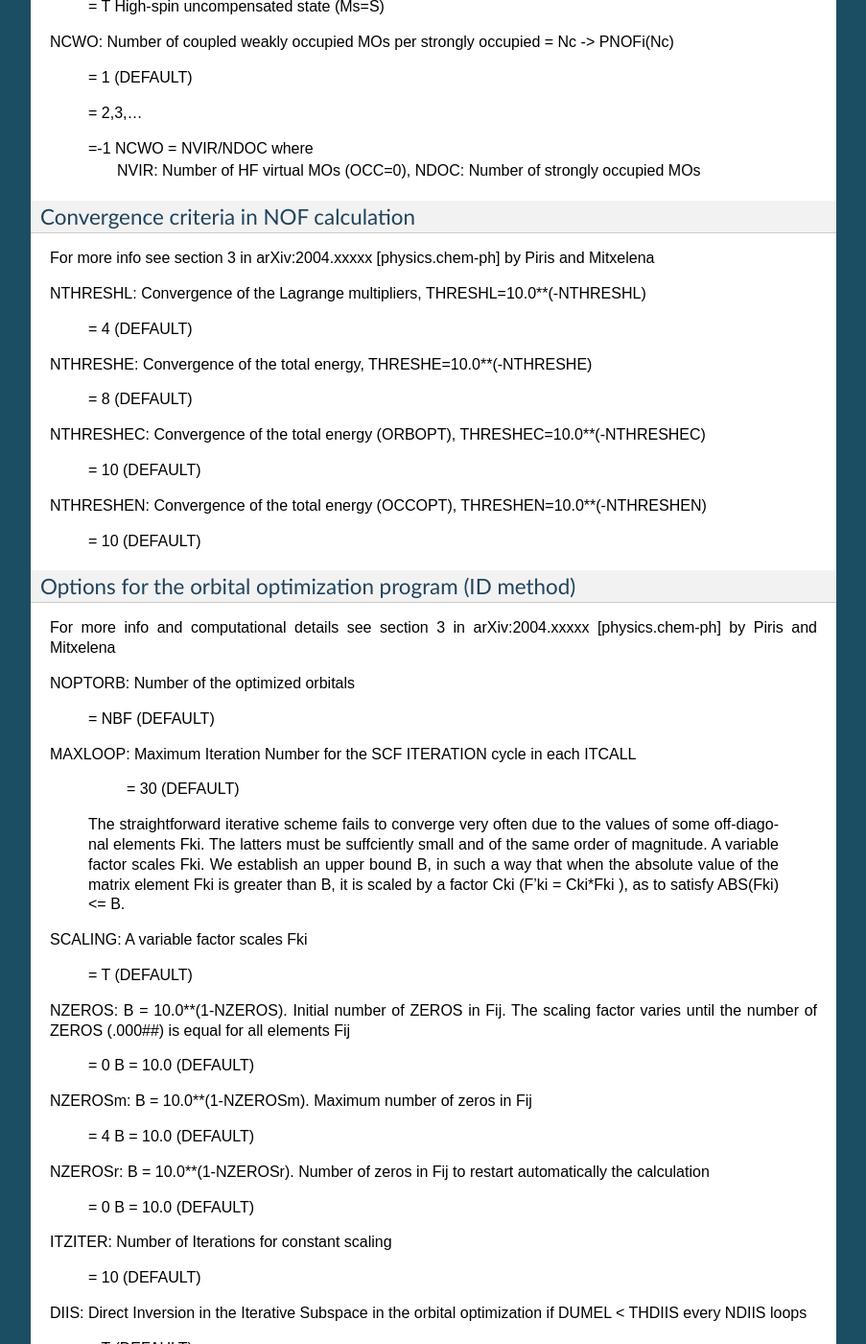
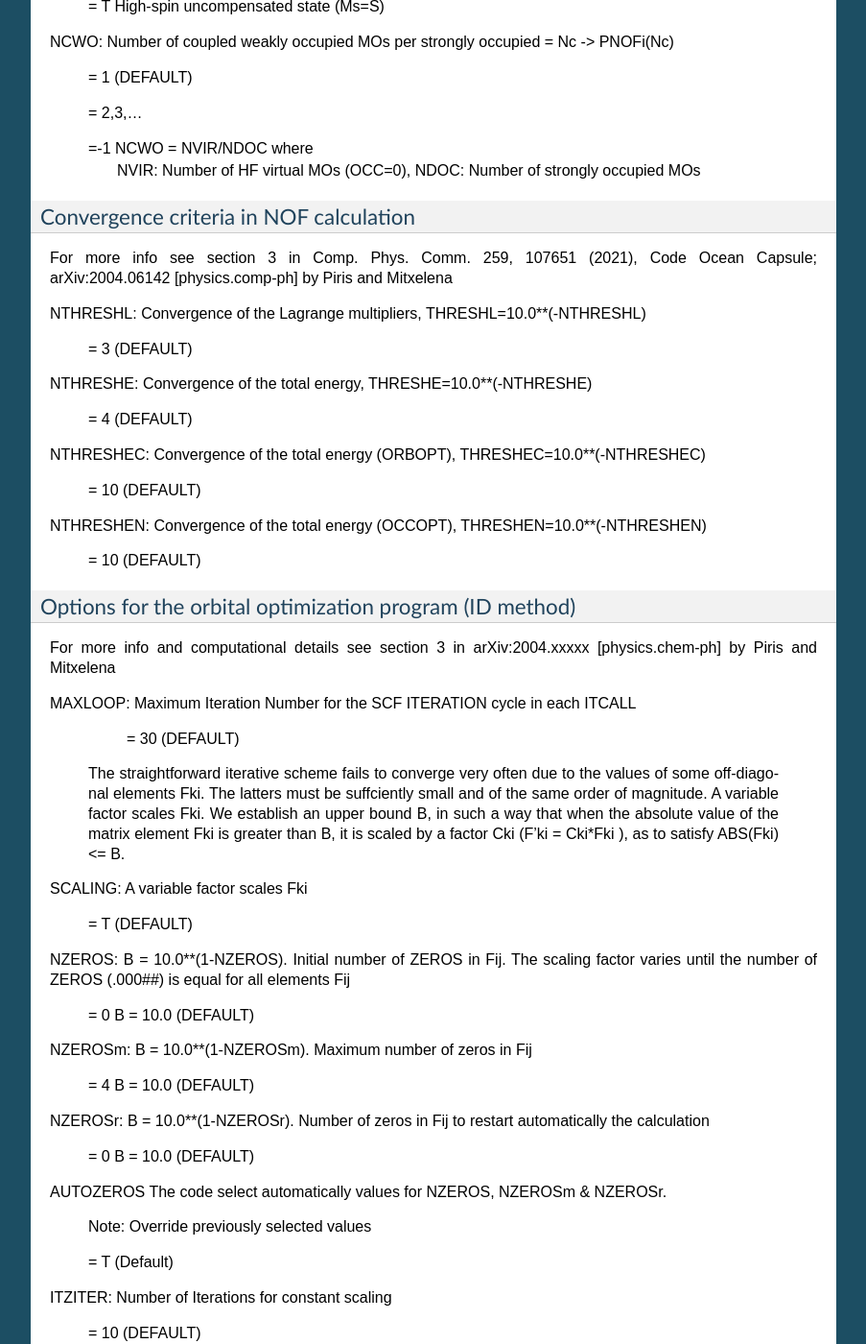
Before and after one commit to DoNOF/DoNOF-Documentation, a Sphinx documentation site: the page built from docs/input.rst, in a window 1280 px wide and 1400 px high, scrolled down 4190 px. Shown: the whole window at 96% size, without its empty margins (198-1101 px from the left). Built offline with Sphinx 7.4.7, drawn with Linux system fonts in a browser that asks for light colours; some of the changed text lies outside the part shown.

Commit message:
Update input.rst

```diff
--- a/docs/input.rst
+++ b/docs/input.rst
@@ -184,7 +184,7 @@
 
 NTHRESHEID          Convergence of the total energy, THRESHEID=10.0**(-NTHRESHEID)
 
-                      = 8      (DEFAULT)
+                      = 6      (DEFAULT)
 
 MAXITID             Maximum number of external iterations
 
@@ -234,15 +234,15 @@
 Convergence criteria in NOF calculation
 ^^^^^^^^^^^^^^^^^^^^^^^^^^^^^^^^^^^^^^^
 
-For more info see section 3 in arXiv:2004.xxxxx [physics.chem-ph] by Piris and Mitxelena
+For more info see section 3 in Comp. Phys. Comm. 259, 107651 (2021), Code Ocean Capsule; arXiv:2004.06142 [physics.comp-ph] by Piris and Mitxelena
 
 NTHRESHL:            Convergence of the Lagrange multipliers, THRESHL=10.0**(-NTHRESHL)
 
-                      = 4      (DEFAULT)
+                      = 3      (DEFAULT)
 
 NTHRESHE:            Convergence of the total energy, THRESHE=10.0**(-NTHRESHE)
 
-                      = 8      (DEFAULT)
+                      = 4      (DEFAULT)
 
 NTHRESHEC:           Convergence of the total energy (ORBOPT), THRESHEC=10.0**(-NTHRESHEC)
 
@@ -256,10 +256,6 @@
 ^^^^^^^^^^^^^^^^^^^^^^^^^^^^^^^^^^^^^^^^^^^^^^^^^^^^^^^^
 
 For more info and computational details see section 3 in arXiv:2004.xxxxx [physics.chem-ph] by Piris and Mitxelena
-
-NOPTORB:             Number of the optimized orbitals
-
-                      = NBF    (DEFAULT)
 
 MAXLOOP:             Maximum Iteration Number for the SCF ITERATION cycle in each ITCALL
 
@@ -282,6 +278,12 @@
 NZEROSr:             B = 10.0**(1-NZEROSr). Number of zeros in Fij to restart automatically the calculation
 
                       = 0      B = 10.0 (DEFAULT)
+
+AUTOZEROS           The code select automatically values for NZEROS, NZEROSm & NZEROSr.
+
+                    Note: Override previously selected values
+
+                    = T      (Default)
 
 ITZITER:             Number of Iterations for constant scaling
 
@@ -406,6 +408,18 @@
                       = 0      Not do it
 
                       = 1      Do it (DEFAULT)
+
+ IFCHK               Write information into Formatted Checkpoint (FCHK) file for visualization software (UNIT 19)
+
+                      = 0      Don't write
+
+                      = 1      Write into FCHK file (Default)
+
+MOLDEN              Write information into MLD file for the MOLDEN PROGRAM (UNIT 17)
+
+                     = 0      Don't write
+
+                     = 1      Write into MLD file (Default)
 
 NOUTRDM:             Print option for atomic RDMs
 
```
